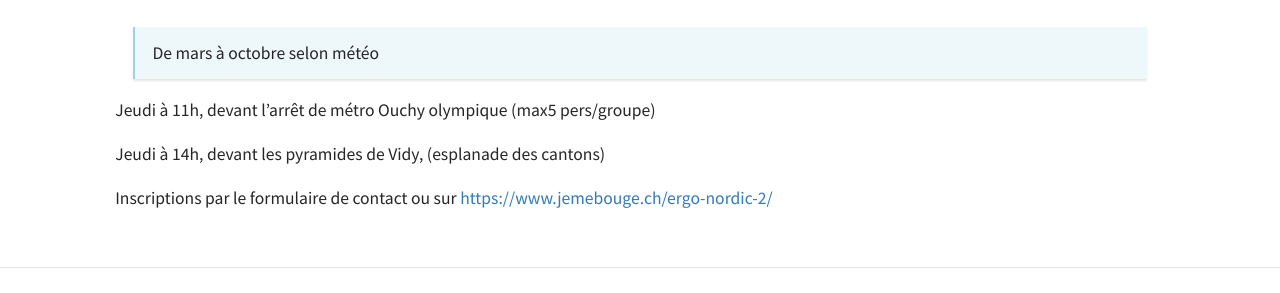
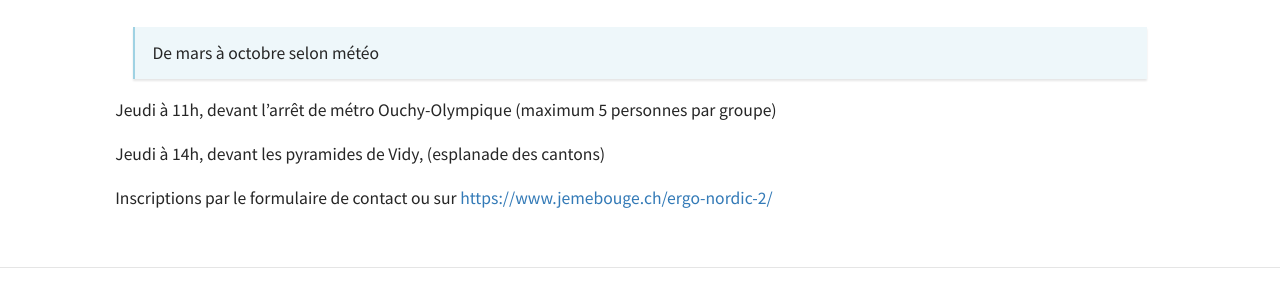
Before and after one commit to marschar/marschar.github.io, a Jekyll site: the page built from pages/nordic-walking.markdown, in a window 1280 px wide. Shown: the part 870-1163 px from the top of the page. Built offline with Jekyll 4.4.1, drawn with Linux system fonts in a browser that asks for light colours.

Commit message:
typo nordic page

```diff
--- a/pages/nordic-walking.markdown
+++ b/pages/nordic-walking.markdown
@@ -25,7 +25,7 @@ Et participe ainsi à une meilleure qualité de vie.
 
 > De mars à octobre selon météo
 
-Jeudi à 11h, devant l’arrêt de métro Ouchy olympique (max5 pers/groupe)
+Jeudi à 11h, devant l’arrêt de métro Ouchy-Olympique (maximum 5 personnes par groupe)
 
 Jeudi à 14h, devant les pyramides de Vidy, (esplanade des cantons)
 
```
